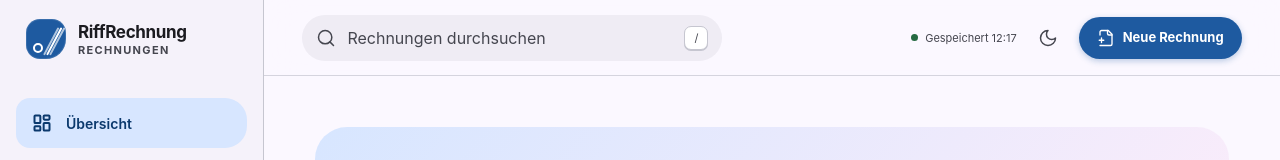
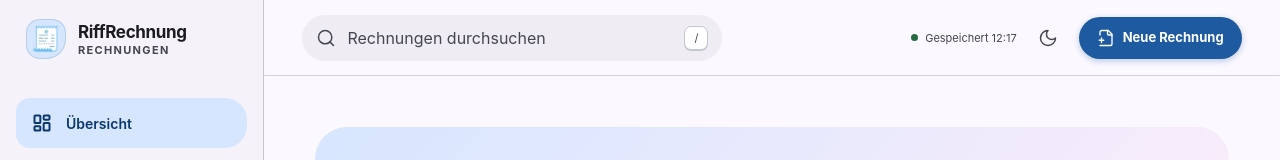
Before and after one commit to sl3ndrr/AkkordBill-2, a React (Vite) app: page / in a window 1280 px wide. Shown: the top 160 px of the page. Built offline with nearby package versions, Linux system fonts and the light colour scheme; a web font is replaced by a local one.

Commit message:
feat(brand): use receipt emoji for app icons

```diff
--- a/src/App.tsx
+++ b/src/App.tsx
@@ -508,7 +508,7 @@ function App() {
     <div className="app-shell">
       <a href="#main-content" className="skip-link">Zum Inhalt springen</a>
       <aside className={`sidebar ${mobileNav ? 'sidebar--open' : ''}`}>
-        <div className="brand"><span className="brand__mark"><span /><span /><span /></span><div><strong>RiffRechnung</strong><small>Rechnungen</small></div><button className="icon-button mobile-only" onClick={() => setMobileNav(false)} aria-label="Navigation schließen"><X aria-hidden="true" /></button></div>
+        <div className="brand"><span className="brand__mark" aria-hidden="true">🧾</span><div><strong>RiffRechnung</strong><small>Rechnungen</small></div><button className="icon-button mobile-only" onClick={() => setMobileNav(false)} aria-label="Navigation schließen"><X aria-hidden="true" /></button></div>
         <nav aria-label="Hauptnavigation">{navItems.map(({ key, label, icon: Icon }) => <button className={page === key ? 'is-active' : ''} aria-current={page === key ? 'page' : undefined} key={key} onClick={() => setCurrentPage(key)}><Icon aria-hidden="true" /><span>{label}</span>{key === 'invoices' && state.invoices.filter((invoice) => invoice.status === 'draft').length > 0 && <b>{state.invoices.filter((invoice) => invoice.status === 'draft').length}</b>}</button>)}</nav>
         <div className="sidebar__privacy"><span><ShieldDot /></span><div><strong>Nur auf diesem Gerät</strong><small>Keine automatische Cloud-Übertragung</small></div></div>
         <span className="sidebar__version">Version {APP_VERSION}</span>
--- a/src/styles.css
+++ b/src/styles.css
@@ -127,12 +127,7 @@ button:focus-visible, a:focus-visible, input:focus-visible, textarea:focus-visib
 .app-shell { min-height: 100vh; }
 .sidebar { position: fixed; z-index: 30; inset: 0 auto 0 0; display: flex; width: 264px; flex-direction: column; padding: 20px 16px; border-right: 1px solid var(--outline-variant); background: var(--surface-container-low); }
 .brand { display: flex; align-items: center; gap: 12px; height: 56px; padding: 0 10px 18px; }
-.brand__mark { position: relative; display: flex; width: 40px; height: 40px; align-items: center; justify-content: center; overflow: hidden; border-radius: 14px 14px 20px 14px; background: var(--primary); box-shadow: inset 0 0 0 1px rgb(255 255 255 / 0.12); }
-.brand__mark::after { position: absolute; width: 10px; height: 10px; border: 2px solid var(--on-primary); border-radius: 50%; content: ''; bottom: 6px; left: 7px; }
-.brand__mark span { position: absolute; width: 2px; height: 31px; border-radius: 4px; background: var(--on-primary); transform: rotate(28deg); transform-origin: bottom; }
-.brand__mark span:nth-child(1) { margin-left: -4px; opacity: .65; }
-.brand__mark span:nth-child(2) { margin-left: 2px; }
-.brand__mark span:nth-child(3) { margin-left: 8px; opacity: .65; }
+.brand__mark { display: grid; width: 40px; height: 40px; flex: 0 0 auto; place-items: center; border-radius: 14px 14px 20px 14px; background: var(--primary-container); box-shadow: inset 0 0 0 1px color-mix(in srgb, var(--primary) 18%, transparent); font-size: 24px; line-height: 1; }
 .brand div { display: grid; }
 .brand strong { font-size: 17px; letter-spacing: -0.02em; }
 .brand small { margin-top: 1px; color: var(--on-surface-variant); font-size: 11px; font-weight: 650; letter-spacing: .12em; text-transform: uppercase; }
```
Also changed, not shown: index.html (+1 -1 lines), public/favicon.svg (deleted).
